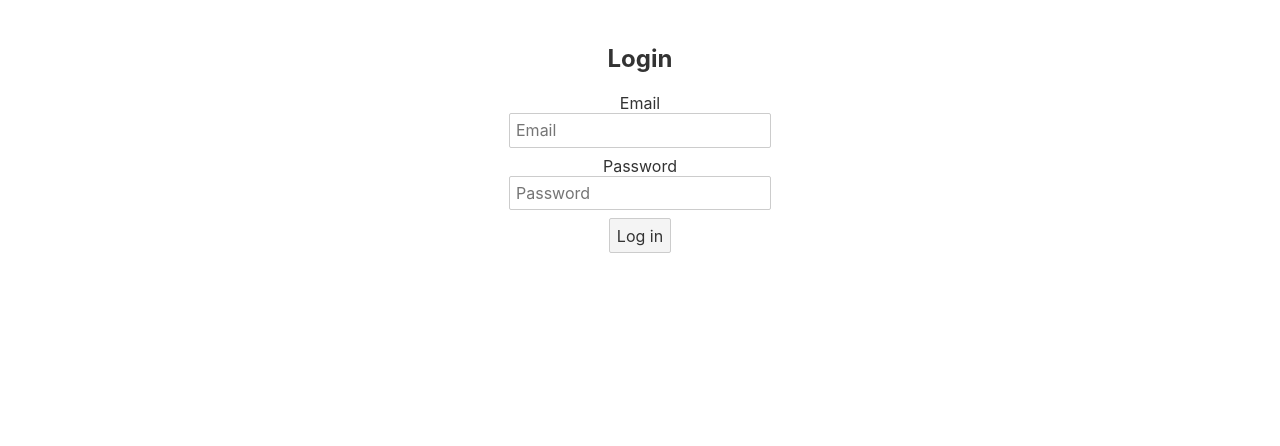
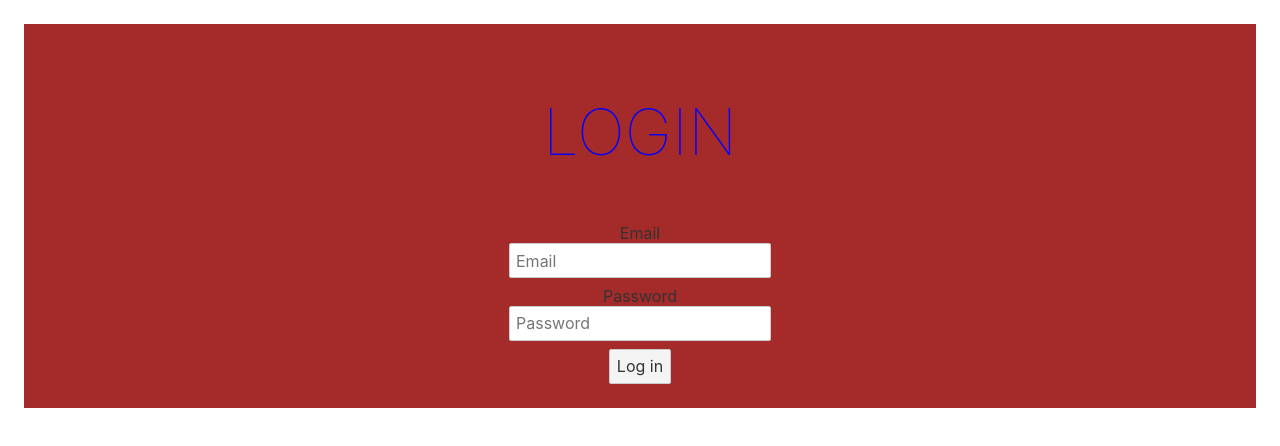
Before and after one commit to Rishik-Yechuri/Youtube-Dupe, a Svelte app: page / in a window 1280 px wide. Shown: the top 446 px of the page. Built offline with nearby package versions, Linux system fonts and the light colour scheme; no server answers.

Commit message:
Moved CSS
-Moved everything into Svelte File

```diff
--- a/src/LoginPage.svelte
+++ b/src/LoginPage.svelte
@@ -8,16 +8,47 @@
 
   async function logIn() {
     try {
-      await auth.signInWithEmailAndPassword(email, password);
+      await auth.signInWithEmailAndPassword(email, password)  .catch((error) => {
+    const errorCode = error.code;
+    //const errorMessage = error.message;
+   //alert(errorMessage)
+   errorMessage = error.message
+    // ..
+  });;
     } catch(error) {
-      console.error('Failed to sign in:', error);
-      errorMessage = error.message;
+      //alert('Failed to sign in:', error.message);
+     // errorMessage = error.message;
     }
   }
   </script>
 
   <style>
+    #login-form {
+    text-align: center;
+    padding: 1em;
 
+    margin: 0 auto;
+    background-color: blueviolet;
+  }
+
+  h2 {
+    color: blue;
+    text-transform: uppercase;
+    font-size: 4em;
+    font-weight: 100;
+  }
+  .error {
+    color: white;
+    background-color: red;
+    padding: 1em;
+    margin-top: 1em;
+  }
+  @media (min-width: 640px) {
+    #login-form {
+      max-width: none;
+      background-color: brown;
+    }
+  }
   </style>
 
   <div id="login-form">
@@ -32,6 +63,6 @@
     </div>
     <button on:click={logIn}>Log in</button>
     {#if errorMessage}
-      <div class="error">{{errorMessage}}</div>
+      <div class="error">{errorMessage}</div>
     {/if}
   </div>
--- a/src/login.css
+++ /dev/null
@@ -1,19 +0,0 @@
-main {
-    text-align: center;
-    padding: 1em;
-    max-width: 240px;
-    margin: 0 auto;
-  }
-
-  h1 {
-    color: #ff3e00;
-    text-transform: uppercase;
-    font-size: 4em;
-    font-weight: 100;
-  }
-
-  @media (min-width: 640px) {
-    main {
-      max-width: none;
-    }
-  }
--- a/src/main.css
+++ /dev/null
@@ -1,19 +0,0 @@
-main {
-	text-align: center;
-	padding: 1em;
-	max-width: 240px;
-	margin: 0 auto;
-}
-
-h1 {
-	color: #ff3e00;
-	text-transform: uppercase;
-	font-size: 4em;
-	font-weight: 100;
-}
-
-@media (min-width: 640px) {
-	main {
-		max-width: none;
-	}
-}
```
Also changed, not shown: src/LoginPage.css (deleted).
